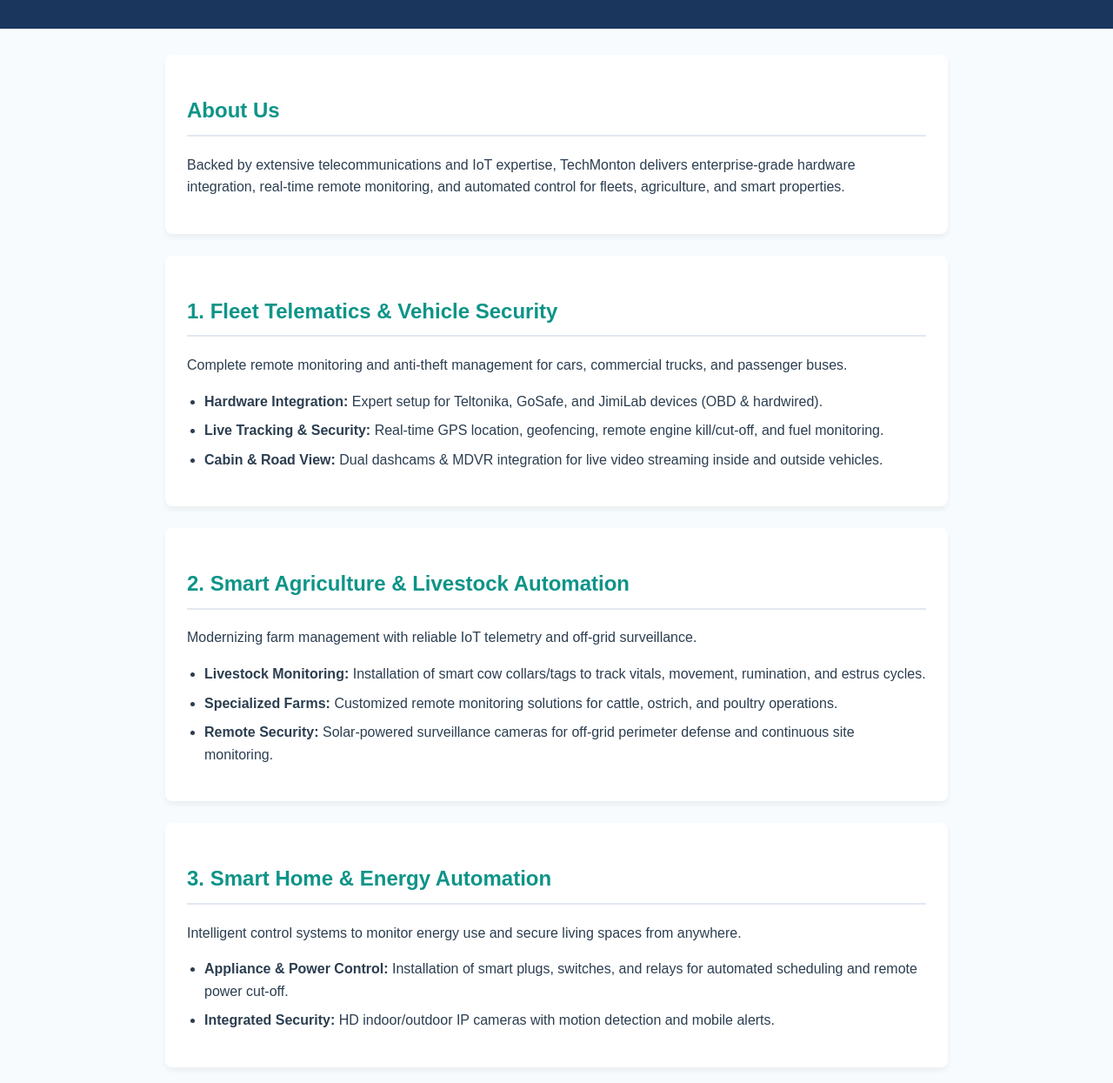
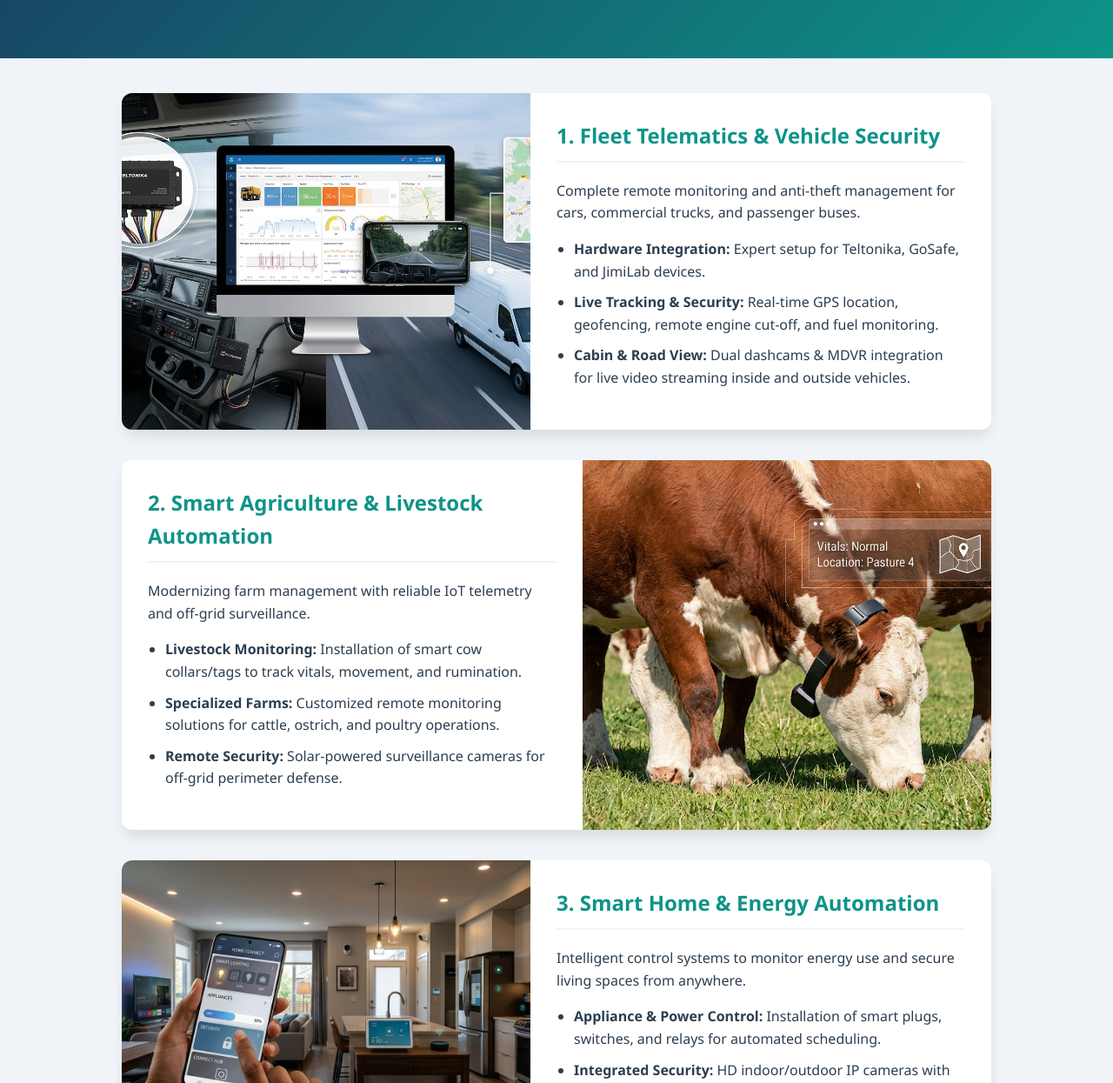
Before and after one commit to techmonton/techmonton, a plain HTML site: page index.html in a window 1280 px wide. Shown: the part 298-1543 px from the top of the page at 87% size. Drawn offline with Linux system fonts and the light colour scheme.

Commit message:
Update index.html

```diff
--- a/index.html
+++ b/index.html
@@ -3,20 +3,23 @@
 <head>
     <meta charset="UTF-8">
     <meta name="viewport" content="width=device-width, initial-scale=1.0">
-    <title>TechMonton | Global IoT Tech, Telematics & Automation</title>
+    <title>TechMonton | Global IoT, Telematics & Automation</title>
     <style>
-        body { font-family: Arial, sans-serif; margin: 0; padding: 0; color: #2c3e50; background: #f8fbfd; line-height: 1.6; }
-        header { background: #1a365d; color: white; padding: 40px 20px; text-align: center; }
-        header img { max-width: 200px; height: auto; margin-bottom: 15px; }
-        header h1 { margin: 0; font-size: 2.2em; }
-        header p { font-size: 1.1em; color: #cbd5e1; }
-        .container { max-width: 900px; margin: 30px auto; padding: 0 20px; }
-        .section { background: white; border-radius: 8px; padding: 25px; margin-bottom: 25px; box-shadow: 0 4px 6px rgba(0,0,0,0.05); }
-        h2 { color: #0d9488; border-bottom: 2px solid #e2e8f0; padding-bottom: 8px; }
+        body { font-family: 'Segoe UI', Tahoma, Geneva, Verdana, sans-serif; margin: 0; padding: 0; color: #2c3e50; background: #f0f4f8; line-height: 1.6; }
+        header { background: linear-gradient(135deg, #1a365d 0%, #0d9488 100%); color: white; padding: 50px 20px; text-align: center; }
+        header img { max-width: 220px; height: auto; margin-bottom: 15px; border-radius: 8px; }
+        header h1 { margin: 0; font-size: 2.5em; letter-spacing: 1px; }
+        header p { font-size: 1.2em; color: #e2e8f0; margin-top: 8px; }
+        .container { max-width: 1000px; margin: 40px auto; padding: 0 20px; }
+        .grid-card { background: white; border-radius: 12px; overflow: hidden; margin-bottom: 35px; box-shadow: 0 10px 15px -3px rgba(0,0,0,0.1); display: flex; flex-wrap: wrap; }
+        .card-img { flex: 1 1 400px; min-height: 250px; background-size: cover; background-position: center; }
+        .card-content { flex: 1 1 400px; padding: 30px; }
+        h2 { color: #0d9488; margin-top: 0; border-bottom: 2px solid #f0f4f8; padding-bottom: 10px; }
         ul { padding-left: 20px; }
-        li { margin-bottom: 8px; }
-        .contact-btn { display: inline-block; background: #0d9488; color: white; padding: 12px 25px; text-decoration: none; border-radius: 5px; font-weight: bold; margin-top: 10px; }
-        footer { text-align: center; padding: 20px; color: #64748b; font-size: 0.9em; }
+        li { margin-bottom: 10px; }
+        .contact-btn { display: inline-block; background: #0d9488; color: white; padding: 14px 28px; text-decoration: none; border-radius: 6px; font-weight: bold; margin-top: 15px; transition: background 0.3s ease; }
+        .contact-btn:hover { background: #0f766e; }
+        footer { text-align: center; padding: 25px; color: #64748b; font-size: 0.9em; background: #e2e8f0; margin-top: 40px; }
     </style>
 </head>
 <body>
@@ -28,46 +31,56 @@
 </header>
 
 <div class="container">
-    <div class="section">
-        <h2>About Us</h2>
-        <p>Backed by extensive telecommunications and IoT expertise, TechMonton delivers enterprise-grade hardware integration, real-time remote monitoring, and automated control for fleets, agriculture, and smart properties.</p>
-    </div>
 
-    <div class="section">
+    <!-- Fleet Telematics Section -->
+    <div class="grid-card">
+        <div class="card-img" style="background-image: url('Fleet.jpg');"></div>
+        <div class="card-content">
             <h2>1. Fleet Telematics & Vehicle Security</h2>
             <p>Complete remote monitoring and anti-theft management for cars, commercial trucks, and passenger buses.</p>
             <ul>
-            <li><strong>Hardware Integration:</strong> Expert setup for Teltonika, GoSafe, and JimiLab devices (OBD & hardwired).</li>
-            <li><strong>Live Tracking & Security:</strong> Real-time GPS location, geofencing, remote engine kill/cut-off, and fuel monitoring.</li>
+                <li><strong>Hardware Integration:</strong> Expert setup for Teltonika, GoSafe, and JimiLab devices.</li>
+                <li><strong>Live Tracking & Security:</strong> Real-time GPS location, geofencing, remote engine cut-off, and fuel monitoring.</li>
                 <li><strong>Cabin & Road View:</strong> Dual dashcams & MDVR integration for live video streaming inside and outside vehicles.</li>
             </ul>
         </div>
+    </div>
 
-    <div class="section">
+    <!-- Smart Agriculture Section -->
+    <div class="grid-card">
+        <div class="card-content">
             <h2>2. Smart Agriculture & Livestock Automation</h2>
             <p>Modernizing farm management with reliable IoT telemetry and off-grid surveillance.</p>
             <ul>
-            <li><strong>Livestock Monitoring:</strong> Installation of smart cow collars/tags to track vitals, movement, rumination, and estrus cycles.</li>
+                <li><strong>Livestock Monitoring:</strong> Installation of smart cow collars/tags to track vitals, movement, and rumination.</li>
                 <li><strong>Specialized Farms:</strong> Customized remote monitoring solutions for cattle, ostrich, and poultry operations.</li>
-            <li><strong>Remote Security:</strong> Solar-powered surveillance cameras for off-grid perimeter defense and continuous site monitoring.</li>
+                <li><strong>Remote Security:</strong> Solar-powered surveillance cameras for off-grid perimeter defense.</li>
             </ul>
         </div>
+        <div class="card-img" style="background-image: url('Animals.jpg');"></div>
+    </div>
 
-    <div class="section">
+    <!-- Smart Home Section -->
+    <div class="grid-card">
+        <div class="card-img" style="background-image: url('Home.jpg');"></div>
+        <div class="card-content">
             <h2>3. Smart Home & Energy Automation</h2>
             <p>Intelligent control systems to monitor energy use and secure living spaces from anywhere.</p>
             <ul>
-            <li><strong>Appliance & Power Control:</strong> Installation of smart plugs, switches, and relays for automated scheduling and remote power cut-off.</li>
+                <li><strong>Appliance & Power Control:</strong> Installation of smart plugs, switches, and relays for automated scheduling.</li>
                 <li><strong>Integrated Security:</strong> HD indoor/outdoor IP cameras with motion detection and mobile alerts.</li>
             </ul>
         </div>
+    </div>
 
-    <div class="section" style="text-align: center;">
+    <!-- Contact Section -->
+    <div style="background: white; border-radius: 12px; padding: 40px; text-align: center; box-shadow: 0 10px 15px -3px rgba(0,0,0,0.1);">
         <h2>Get in Touch</h2>
         <p>Ready to automate your fleet, farm, or property? Contact TechMonton today.</p>
-        <p><strong>Email:</strong> techmonton@gmail.com | <strong>Phone/WhatsApp:</strong> +1 (780) 545-1355</p>
+        <p><strong>Email:</strong> techmonton@gmail.com | <strong>Phone/WhatsApp:</strong> +1 (780) 545 1355</p>
         <a href="mailto:techmonton@gmail.com" class="contact-btn">Request a Consultation</a>
     </div>
+
 </div>
 
 <footer>
```
Lines whose indentation alone changed are shown as unchanged.
